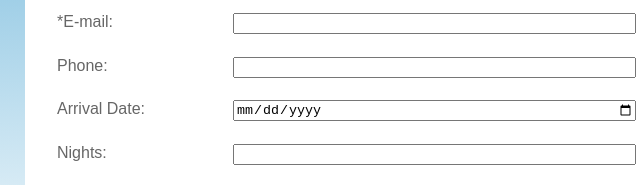
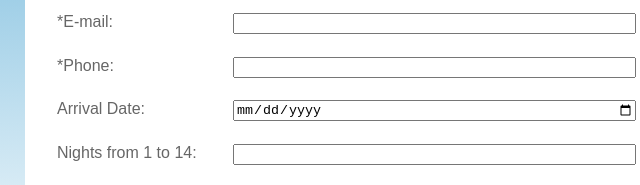
Before and after one commit to jocooper317/SDEV153-WebPage, a plain HTML site: page Ch9/reservations.html in a window 1280 px wide. Shown: the part 634-819 px from the top of the page, 103-743 px from the left. Drawn offline with Linux system fonts and the light colour scheme.

Commit message:
Updates from class on chapter 9

```diff
--- a/Ch9/reservations.html
+++ b/Ch9/reservations.html
@@ -40,13 +40,13 @@
       <label for="myEmail">*E-mail:</label>
       <input type="email" name="myEmail" id="myEmail" required>
 
-      <label for="myPhone">Phone:</label>
-      <input type="tel" name="myPhone" id="myPhone" required>
+      <label for="myPhone">*Phone:</label>
+      <input type="tel" name="myPhone" id="myPhone" minlength="10" maxlength="10" required>
 
       <label for="myDate">Arrival Date:</label>
       <input type="date" name="myDate" id="myDate">
 
-      <label for="myNights">Nights:</label>
+      <label for="myNights">Nights from 1 to 14:</label>
       <input type="number" name="myNights" id="myNights" min="1" max="14">
 
       <label for="myComments">*Comments:</label>
```
